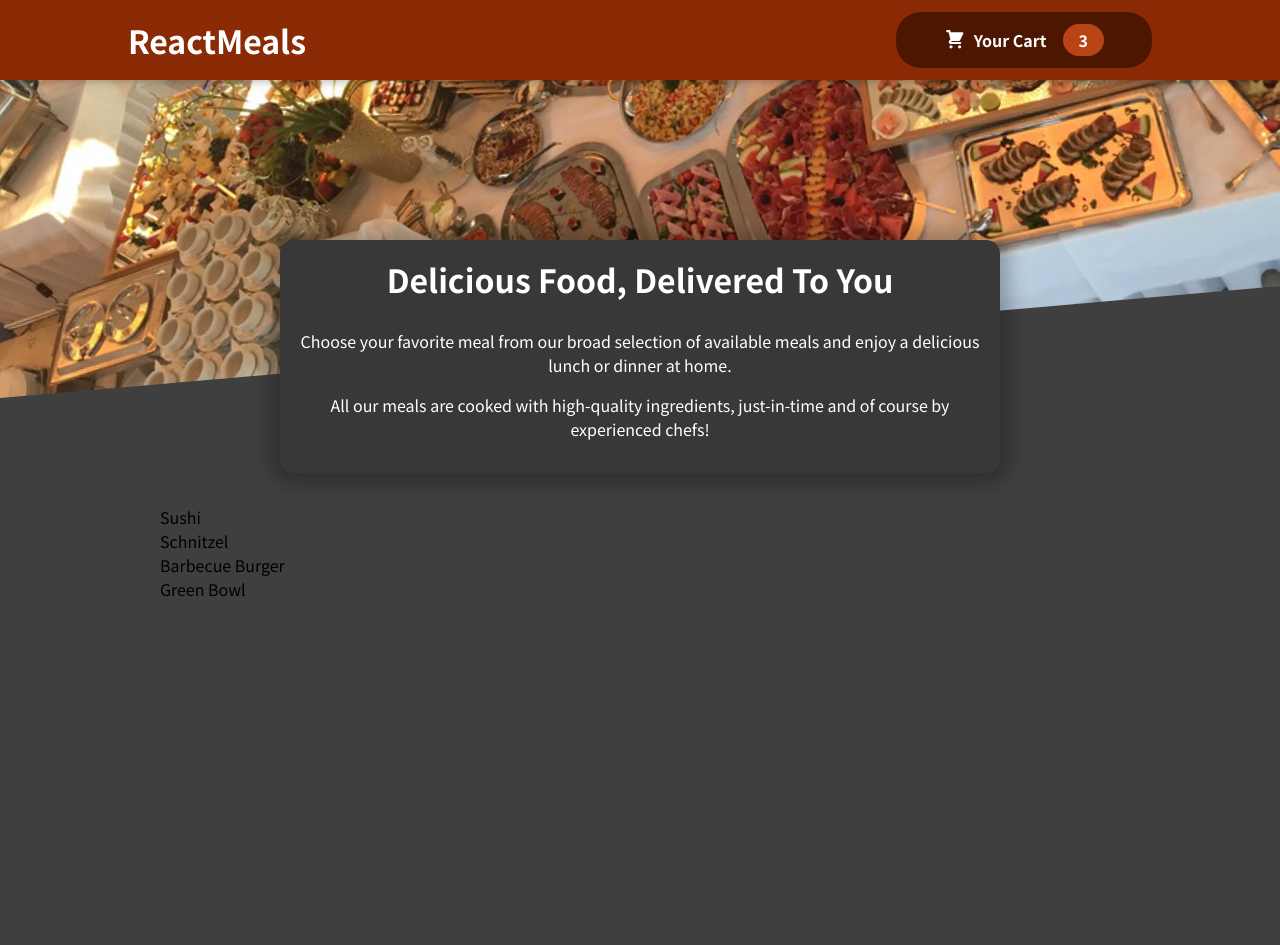
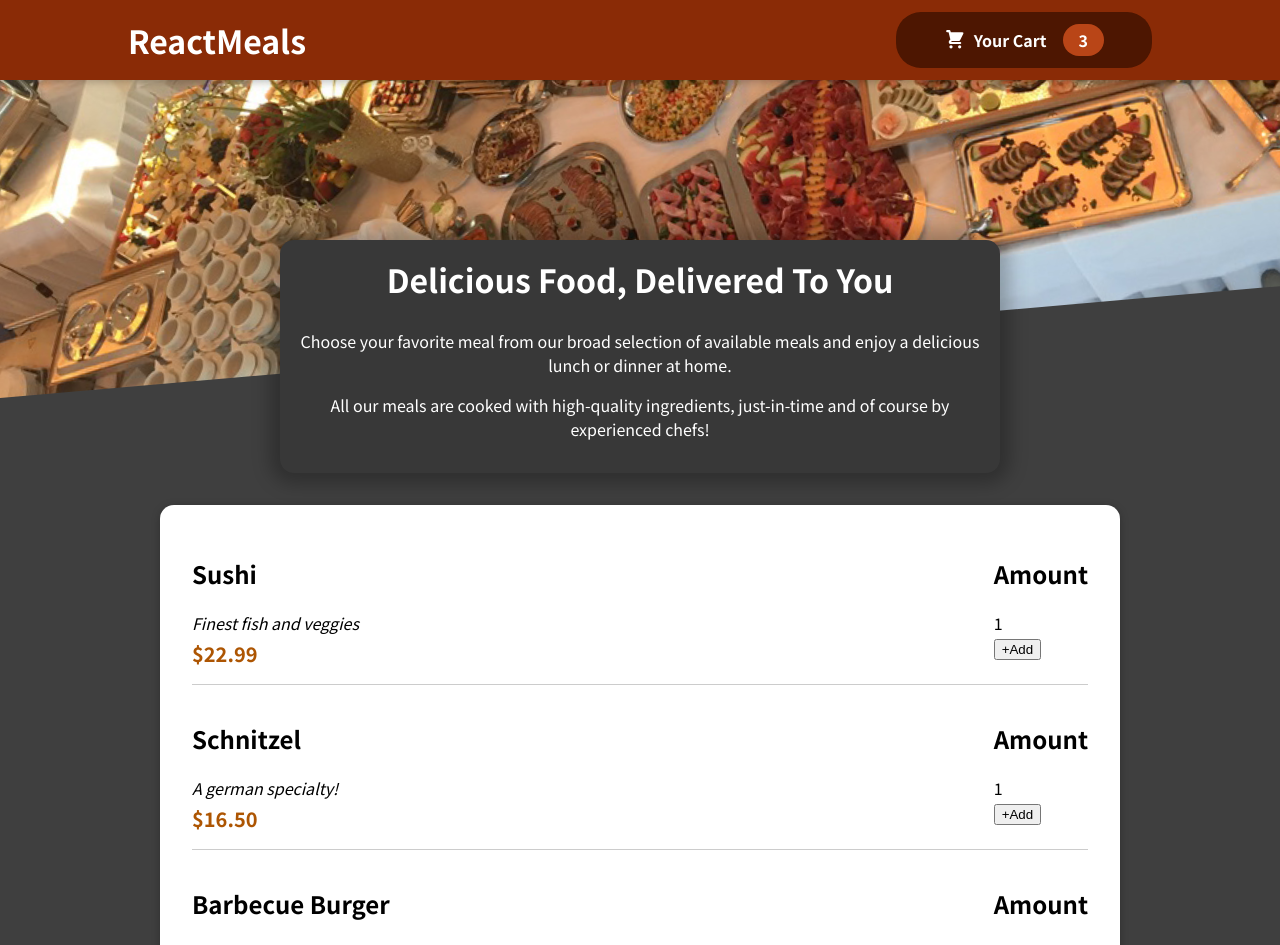
Before and after one commit to abdallah-alaff96/Food-Order-App, a React (Create React App) app: page / in a window 1280 px wide. Shown: the top 945 px of the page. Before the commit the page ends 800 px from the top, so only its background shows below. Built offline with nearby package versions, Linux system fonts and the light colour scheme.

Commit message:
Adding Individual MealItem and [some MeaItemForm - not completed yet]

```diff
--- a/src/components/Meals/AvailableMeals.js
+++ b/src/components/Meals/AvailableMeals.js
@@ -1,3 +1,5 @@
+import Cards from "../UI/Cards";
+import MealItem from "./MealItem/MealItem";
 import classes from "./AvailableMeals.module.css";
 
 const DUMMY_MEALS = [
@@ -28,10 +30,20 @@
 ];
 
 const AvailableMeals = (props) => {
-  const mealsList = DUMMY_MEALS.map((meal) => <li>{meal.name}</li>);
+  const mealsList = DUMMY_MEALS.map((meal) => (
+    <MealItem
+      key={meal.id}
+      name={meal.name}
+      description={meal.description}
+      price={meal.price}
+    />
+  ));
+
   return (
     <section className={classes.meals}>
-      <ul>{mealsList}</ul>
+      <Cards>
+        <ul>{mealsList}</ul>
+      </Cards>
     </section>
   );
 };
--- /dev/null
+++ b/src/components/Meals/MealItem/MealItem.js
@@ -0,0 +1,20 @@
+import classes from "./MealItem.module.css";
+import MealItemForm from "./MealItemForm";
+
+const MealItem = (props) => {
+  const price = `$${props.price.toFixed(2)}`;
+  return (
+    <li className={classes.meal}>
+      <div>
+        <h2>{props.name}</h2>
+        <div className={classes.description}>{props.description}</div>
+        <div className={classes.price}>{price}</div>
+      </div>
+      <div>
+        <MealItemForm></MealItemForm>
+      </div>
+    </li>
+  );
+};
+
+export default MealItem;
--- /dev/null
+++ b/src/components/Meals/MealItem/MealItem.module.css
@@ -0,0 +1,22 @@
+.meal {
+  display: flex;
+  justify-content: space-between;
+  margin: 1rem;
+  padding-bottom: 1rem;
+  border-bottom: 1px solid #ccc;
+}
+
+.meal h3 {
+  margin: 0 0 0.25rem 0;
+}
+
+.description {
+  font-style: italic;
+}
+
+.price {
+  margin-top: 0.25rem;
+  font-weight: bold;
+  color: #ad5502;
+  font-size: 1.25rem;
+}
--- /dev/null
+++ b/src/components/Meals/MealItem/MealItemForm.js
@@ -0,0 +1,17 @@
+import classes from "./MealItemForm.module.css";
+
+const MealItemForm = (props) => {
+  return (
+    <form>
+      <div>
+        <h2>Amount</h2>
+        <div>1</div>
+      </div>
+      <div>
+        <button>+Add</button>
+      </div>
+    </form>
+  );
+};
+
+export default MealItemForm;
--- /dev/null
+++ b/src/components/Meals/MealItem/MealItemForm.module.css
@@ -0,0 +1,20 @@
+.form {
+  text-align: right;
+}
+
+.form button {
+  font: inherit;
+  cursor: pointer;
+  background-color: #8a2b06;
+  border: 1px solid #8a2b06;
+  color: white;
+  padding: 0.25rem 2rem;
+  border-radius: 20px;
+  font-weight: bold;
+}
+
+.form button:hover,
+.form button:active {
+  background-color: #641e03;
+  border-color: #641e03;
+}
--- /dev/null
+++ b/src/components/UI/Cards.js
@@ -0,0 +1,7 @@
+import classes from "./Cards.module.css";
+
+const Cards = (props) => {
+  return <div className={classes.card}>{props.children}</div>;
+};
+
+export default Cards;
--- /dev/null
+++ b/src/components/UI/Cards.module.css
@@ -0,0 +1,6 @@
+.card {
+  padding: 1rem;
+  box-shadow: 0 2px 8px rgba(0, 0, 0, 0.25);
+  border-radius: 14px;
+  background-color: white;
+}
```
Also changed, not shown: 1 other file (tests, documents, lock files or other folders).
